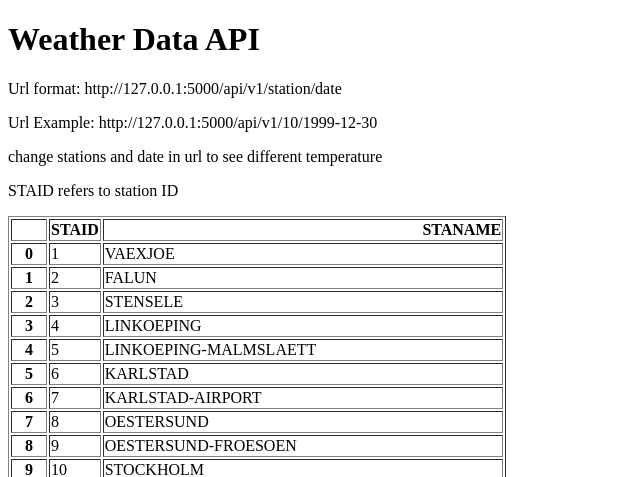
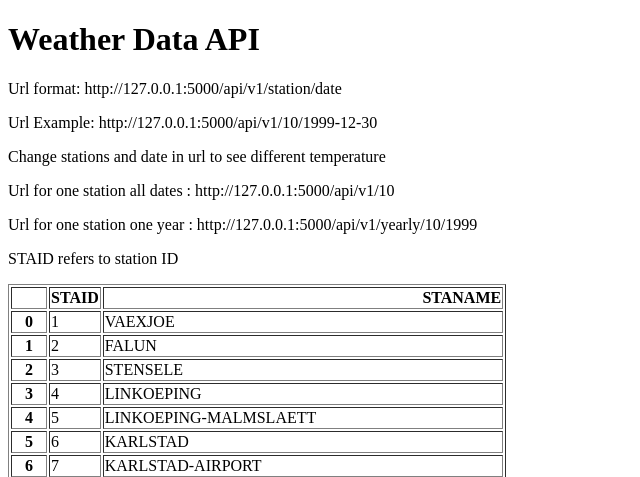
Before and after one commit to Nayanxyz/weather-api-website-app6, a Flask app: page / in a window 1280 px wide. Shown: the top 477 px of the page, without its empty margins (0-640 px from the left). Run offline with Flask 3, Linux system fonts and the light colour scheme.

Commit message:
Added endpoints for one station and yearly data in URL(REST API)

```diff
--- a/main.py
+++ b/main.py
@@ -23,5 +23,26 @@ def about(station, date):
     return {"station": station,
             "temperature": temperature}
 
-if __name__== "__main__":                                                  #we now have our working api
+@app.route("/api/v1/<station>")
+def one_station(station):
+    filename = "data_small/TG_STAID" + str(station).zfill(6) + ".txt"
+    df = pd.read_csv(filename, skiprows=20, parse_dates=['    DATE'])                    #dates here and above are all in integer format
+    result = df.to_dict(orient="records")                                    #to_dict method used for converting data into dictionary
+    return result                                                            # and change data format to records
+
+
+
+@app.route("/api/v1/yearly/<station>/<year>")
+def yearly(station, year):
+    filename = "data_small/TG_STAID" + str(station).zfill(6) + ".txt"
+    df = pd.read_csv(filename, skiprows=20)
+    df['    DATE'] = df['    DATE'].astype(str)                                         #changed dates to string
+    result = df[df['    DATE'].str.startswith(str(year))].to_dict(orient="records")     #<year> is just empty and replaced by value
+    return result                                                                       #df['DATE'].str here .str is a bridge , it tells pandas
+                                                                                        # "Look at every single item in this column and
+                                                                                        # treat it as a string so I can use string methods on it."
+                                                                                        #str.startswith method used to ensure the year date starts with year and as string
+
+
+if __name__== "__main__":                                                  #we now have our working Rest api
     app.run(debug=True)
--- a/templates/home.html
+++ b/templates/home.html
@@ -8,7 +8,9 @@
     <h1>Weather Data API</h1>
     <p>Url format: http://127.0.0.1:5000/api/v1/station/date</p>                 <!--we can write anything after 5000 to make a url.-->
     <p>Url Example: http://127.0.0.1:5000/api/v1/10/1999-12-30</p>
-    <p> change stations and date in url to see different temperature </p>
+    <p>Change stations and date in url to see different temperature </p>
+    <p>Url for one station all dates : http://127.0.0.1:5000/api/v1/10</p>
+    <p>Url for one station one year : http://127.0.0.1:5000/api/v1/yearly/10/1999</p>
     <p>STAID refers to station ID</p>
     <p>{{data|safe}}</p>                                              <!--double curly special syntax for applying data from stations.txt file -
 </body>
```
